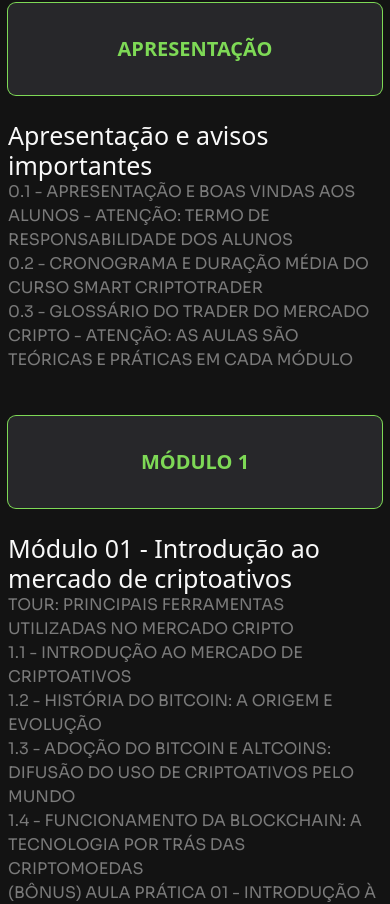
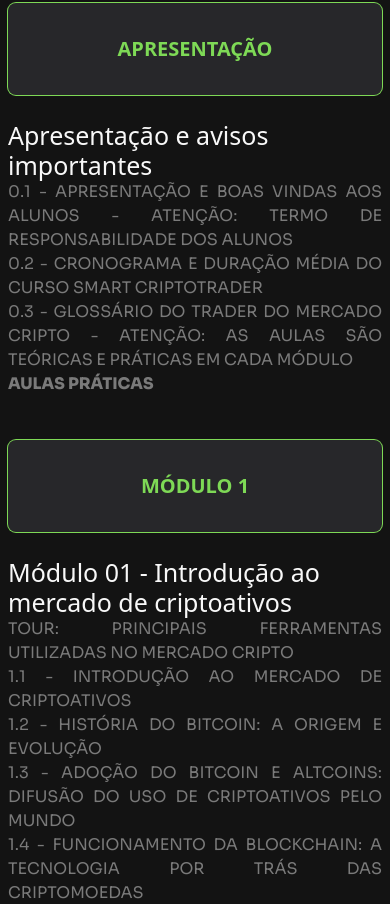
Before and after one commit to WeslleySORDev/smart-criptoativos, a React (Vite) app: page / in a window 390 px wide. Shown: the part 3450-4354 px from the top of the page. Built offline with nearby package versions, Linux system fonts and the light colour scheme; a web font is replaced by a local one.

Commit message:
feat: aula bonus agora so aparece caso o width seja maior que 640

```diff
--- /dev/null
+++ b/src/hooks/useWindowDimensions.jsx
@@ -0,0 +1,26 @@
+import { useState, useEffect } from 'react'
+
+function getWindowDimensions() {
+  const { innerWidth: width, innerHeight: height } = window
+  return {
+    width,
+    height,
+  }
+}
+
+export default function useWindowDimensions() {
+  const [windowDimensions, setWindowDimensions] = useState(
+    getWindowDimensions(),
+  )
+
+  useEffect(() => {
+    function handleResize() {
+      setWindowDimensions(getWindowDimensions())
+    }
+
+    window.addEventListener('resize', handleResize)
+    return () => window.removeEventListener('resize', handleResize)
+  }, [])
+
+  return windowDimensions
+}
--- a/src/screens/what-will-you-see.jsx
+++ b/src/screens/what-will-you-see.jsx
@@ -1,4 +1,5 @@
 import { Carousel, CarouselContent, CarouselItem } from '../components/carousel'
+import useWindowDimensions from '../hooks/useWindowDimensions'
 
 const data = [
   '1.png',
@@ -587,6 +588,8 @@ function formatEpochToDate(epochString) {
 }
 
 export const WhatWillYouSee = () => {
+  const { height, width } = useWindowDimensions()
+
   return (
     <section className="mx-auto flex flex-col items-center gap-[10px] bg-[#131313] py-[90px]">
       <div className="w-full px-2">
@@ -595,11 +598,11 @@ export const WhatWillYouSee = () => {
             <div className="md:flex md:gap-4" key={`${index}-${title}`}>
               <div className="flex">
                 {index === 0 ? (
-                  <span className="mb-[25px] block h-fit w-full min-w-36 md:w-[170px] rounded-lg bg-zinc-800 px-4 py-8 text-center text-xl font-semibold uppercase text-[#7ed956] ring-1 ring-[#7ed956]">
+                  <span className="mb-[25px] block h-fit w-full min-w-36 rounded-lg bg-zinc-800 px-4 py-8 text-center text-xl font-semibold uppercase text-[#7ed956] ring-1 ring-[#7ed956] md:w-[170px]">
                     Apresentação
                   </span>
                 ) : (
-                  <span className="mb-[25px] block h-fit w-full min-w-36 md:w-[170px] rounded-lg bg-zinc-800 px-4 py-8 text-center text-xl font-semibold uppercase text-[#7ed956] ring-1 ring-[#7ed956]">
+                  <span className="mb-[25px] block h-fit w-full min-w-36 rounded-lg bg-zinc-800 px-4 py-8 text-center text-xl font-semibold uppercase text-[#7ed956] ring-1 ring-[#7ed956] md:w-[170px]">
                     Módulo {index}
                   </span>
                 )}
@@ -609,9 +612,22 @@ export const WhatWillYouSee = () => {
                   {title}
                 </h3>
                 <ul className="list-inside list-none pt-0 font-sora text-[16px] text-[#7a7a7a] md:text-[14.592px] lg:text-[16px]">
-                  {content.map((item, contentIndex) => (
-                    <li key={`${contentIndex}-${item}`}>{item}</li>
-                  ))}
+                  {content.map((item, contentIndex) => {
+                    if (!item.startsWith('(BÔNUS) AULA PRÁTICA') || width > 640) {
+                      return (
+                        <li
+                          className="text-justify"
+                          key={`${contentIndex}-${item}`}
+                        >
+                          {item}
+                        </li>
+                      )
+                    }
+                    return null
+                  })}
+                  <li className="text-justify font-extrabold sm:hidden">
+                    AULAS PRÁTICAS
+                  </li>
                 </ul>
               </div>
             </div>
```
